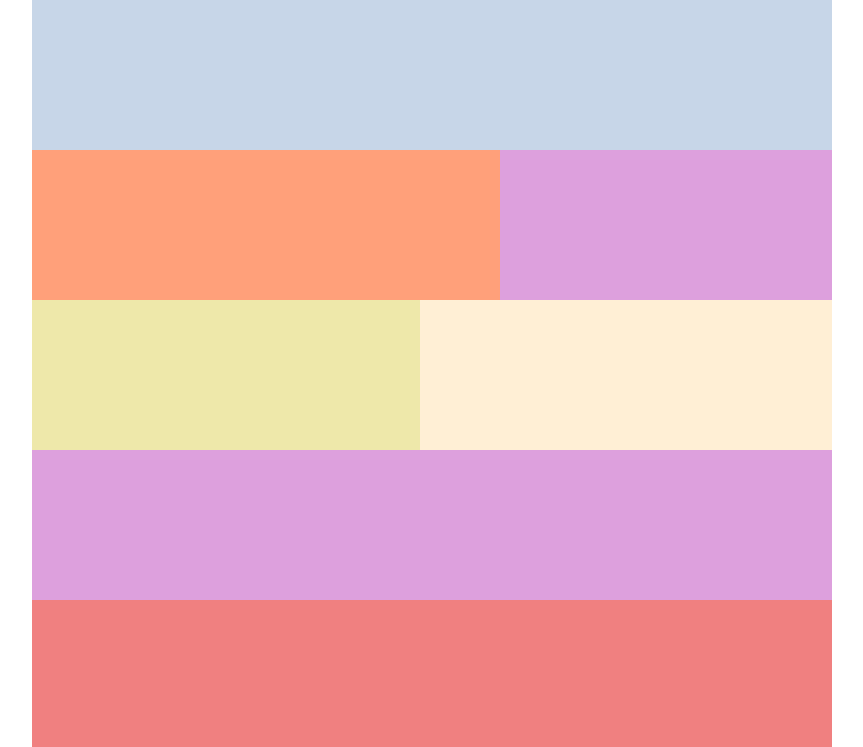
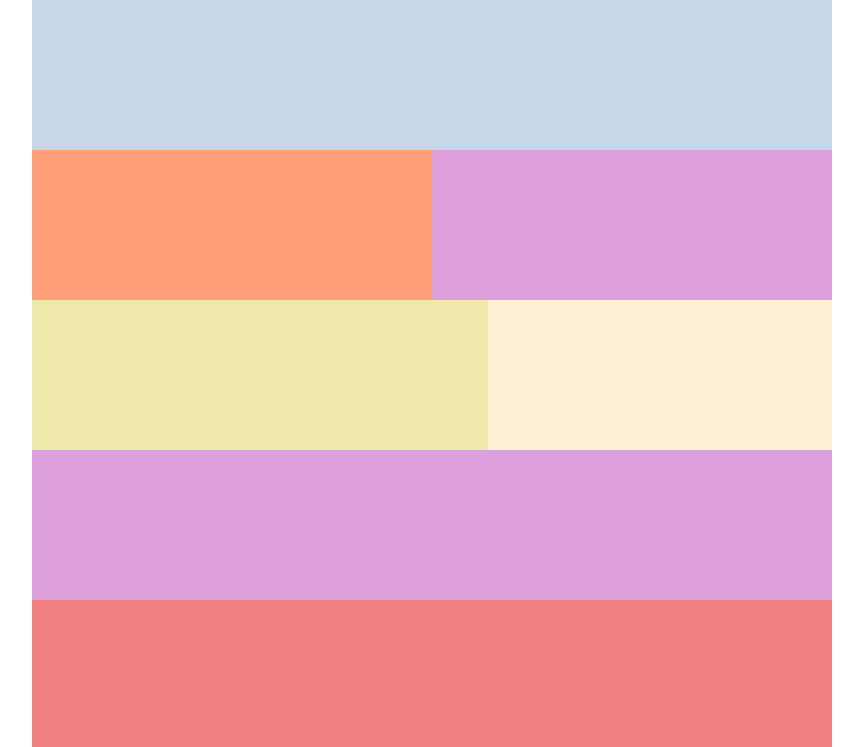
Before and after one commit to vickifraga/curso-definitivo-css, a plain HTML site: page codigo-base/index.html in a window 1280 px wide. Shown: the top 747 px of the page, without its empty margins (208-1071 px from the left). Drawn offline with Linux system fonts and the light colour scheme.

Commit message:
se terminó la clase de responsive

```diff
--- a/codigo-base/index.html
+++ b/codigo-base/index.html
@@ -6,6 +6,7 @@
     <meta name="viewport" content="width=device-width, initial-scale=1.0">
     <title>Document</title>
     <link rel="stylesheet" href="style/style.css">
+    <link rel="stylesheet" href="./style/tablet-vertical.css" media="screen and (min-width:600px)">
     <link rel="preconnect" href="https://fonts.googleapis.com">
     <link rel="preconnect" href="https://fonts.gstatic.com" crossorigin>
     <link href="https://fonts.googleapis.com/css2?family=Poppins:ital,wght@0,100;0,200;0,300;0,400;0,500;0,600;0,700;0,800;0,900;1,100;1,200;1,300;1,400;1,500;1,600;1,700;1,800;1,900&family=Quicksand:wght@300;500;700&display=swap" rel="stylesheet">
--- a/codigo-base/style/style.css
+++ b/codigo-base/style/style.css
@@ -65,11 +65,7 @@ body{
     background-color: lightcoral;
 }
 
-@media (min-width: 600px) {
-    .c2, .c3, .c4 {
-        width: 50%;
-    }
-}
+
 
 @media (min-width: 800px) {
     .container {
```
